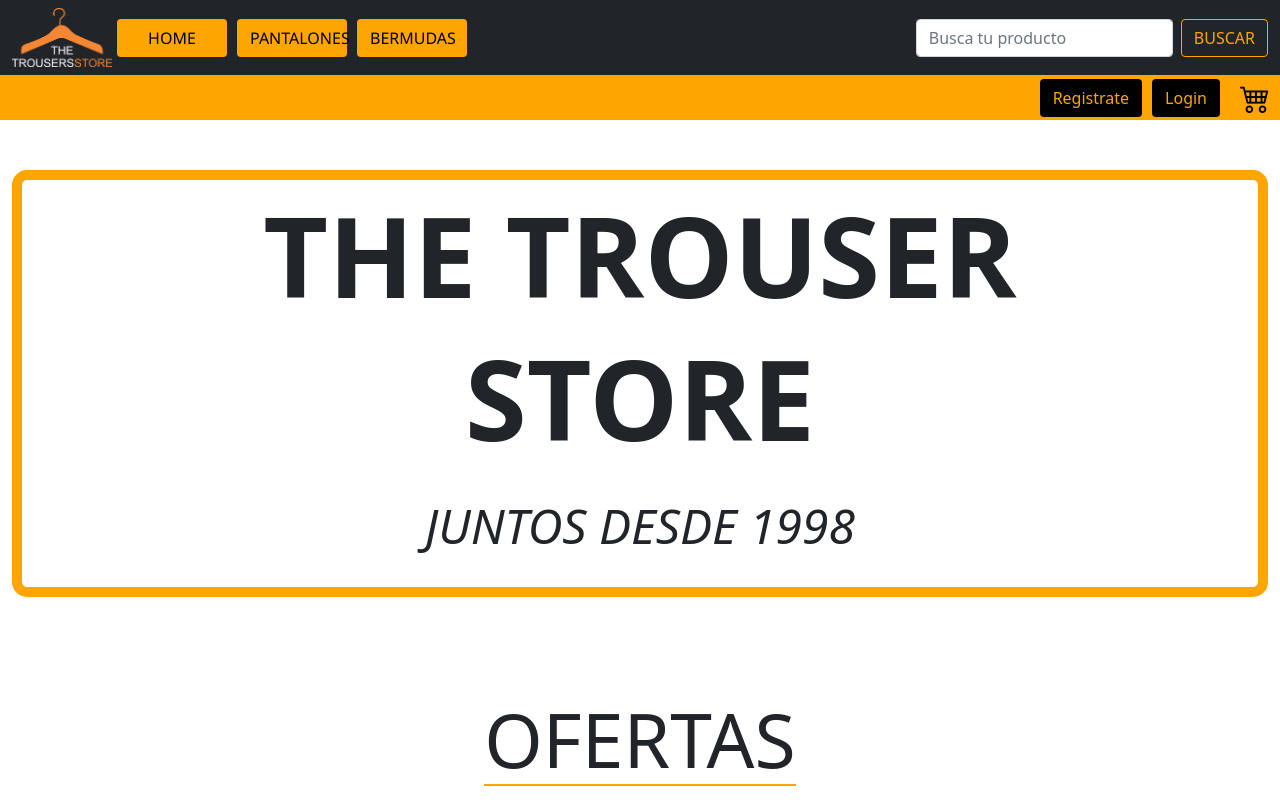
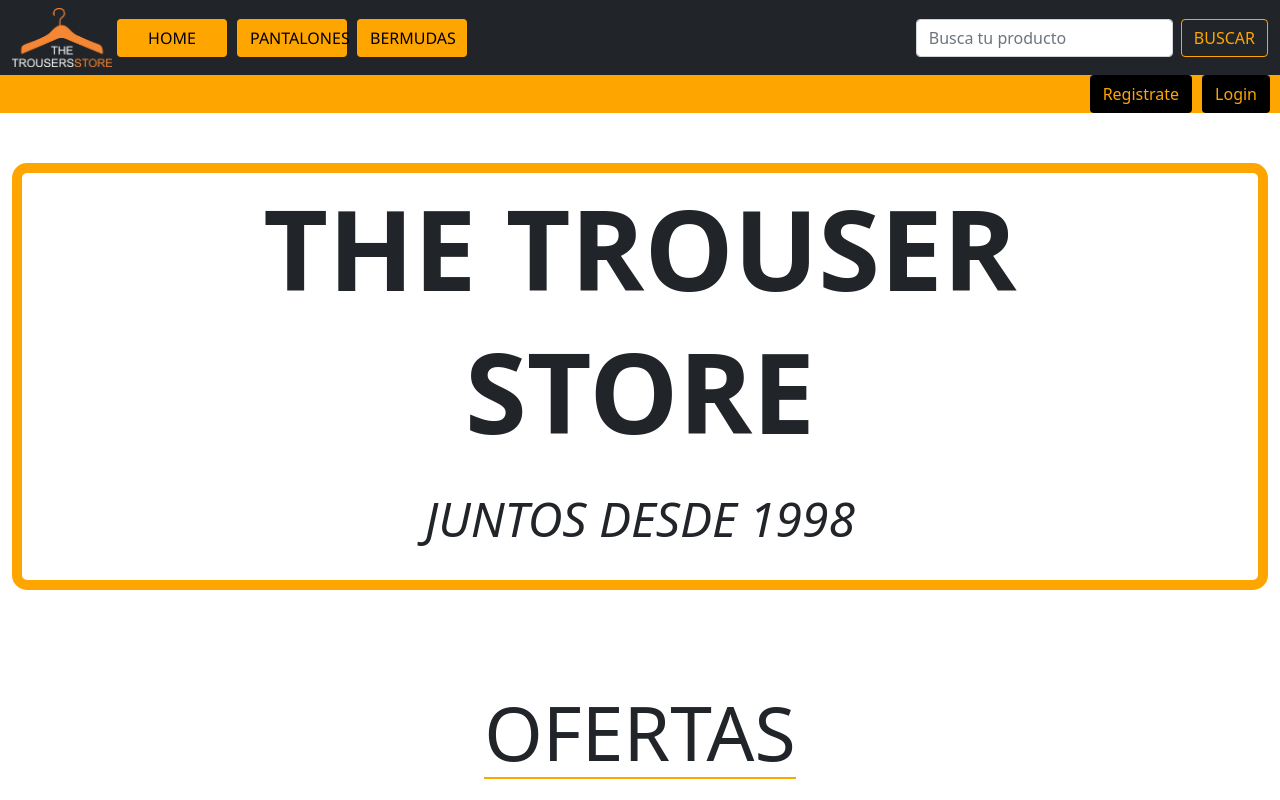
Before and after one commit to DavidTarrab26/ProyectoFinal, a React (Create React App) app: page / in a window 1280 px wide. Shown: the top 800 px of the page. Built offline with nearby package versions, Linux system fonts and the light colour scheme.

Commit message:
casi final

```diff
--- a/src/componentes/detalle/Detalle.js
+++ b/src/componentes/detalle/Detalle.js
@@ -5,7 +5,7 @@ import './Detalle.css'
 
 const Detalle = () => {
     const { id } = useParams();
-    const {productos, agregarAlCarrito} = useContext(Context)
+    const {productos, agregarAlCarrito, logeado} = useContext(Context)
     const [prodADetallar, setProdADetallar ] = useState({})
     const [ tamanios, setTamanios] = useState([])
 
--- a/src/componentes/login/Login.js
+++ b/src/componentes/login/Login.js
@@ -1,11 +1,11 @@
-import 'bootstrap/dist/css/bootstrap.min.css';
+//import 'bootstrap/dist/css/bootstrap.min.css';
 import { useEffect, useState, useContext} from 'react';
 import { Context } from '../../store/appContext'
 import "./Login.css"
 
 
 const Login = () => {
-    const [ usuarios, bienvenido, errorLogin] = useContext(Context)
+    const { usuarios, bienvenido, errorLogin, setLogeado } = useContext(Context)
     const [ logCorreo, setLogCorreo ] = useState("")
     const [ logContrasenia, setLogContrasenia ] = useState("")
     //const login = parseInt(localStorage.getItem('usuario'))
@@ -13,47 +13,39 @@ const Login = () => {
     let usuBuscado = {};
 
 
-    const validarLogin = (contrasenia, email) => {
+     const validarLogin = (email, contrasenia) => {
         usuBuscado = (usuarios.find(usu => usu.email == email && usu.pass == contrasenia))
         if (usuBuscado != null) {
             bienvenido(usuBuscado.name)
+            setLogeado(true)
         } else {
             errorLogin(email)
         }
     }
 
-        /*const guardarLogin = (e) =>{
-        e.preventDefault()
-        setLogin([{email: logCorreo, pass: logContrasenia}, ...login])}
-
-        useEffect(()=>{
-            localStorage.setItem('login', JSON.stringify(login))
-        },[login])
-        const validacionUser = () =>{
-            setEntro(login.find(log=>logCorreo && logContrasenia === log.email && log.pass))
-        }*/
+    console.log(usuarios)
 
 
     return (
-
+        <>
         <div className='formRegis container-fluid bg-dark d-flex justify-content-center mt-4'>
             <div className='row container shadow formMapa'>
                 <div className='col-6'>
                         <h4 className=' tituloLogin mt-5'>INICIA SESION</h4>
-
                         <div className="mb-5">
-                            <input type="email" className="form-control"  placeholder="correo electronico"onChange={(e)=>setLogCorreo(e.target.value)}/>
+                            <input type="text" className="form-control"  placeholder="correo electronico" onChange={(e)=>setLogCorreo(e.target.value)}/>
 
                         </div>
-                        <div class="row mb-3">
-                            <input type="password" class="form-control" placeholder="Contraseña" onChange={(e)=>setLogContrasenia(e.target.value)}/>
+                        <div className="row mb-3">
+                            <input type="password" className="form-control" placeholder="Contraseña" onChange={(e)=>setLogContrasenia(e.target.value)}/>
                         </div>
                         <div>
-                            <button className="btn botonRegis mb-4" onClick={()=>validarLogin(logCorreo, logContrasenia)}> Entrar</button>
+                            <button className="btn botonRegis mb-4" onClick={()=>validarLogin(logCorreo, logContrasenia)} > Entrar</button>
                         </div>
                 </div>
             </div>
         </div>
+    </>
 
      );
 }
--- a/src/componentes/navbar/Navbar.js
+++ b/src/componentes/navbar/Navbar.js
@@ -7,7 +7,7 @@ import "./Navbar.css"
 
 
 const Navbar = () => {
-  const {carrito} = useContext(Context)
+  const {carrito, logeado} = useContext(Context)
     return (
    <>
    {/* navbar */}
@@ -39,15 +39,22 @@ const Navbar = () => {
     {/* login */}
 
     <div className='login d-flex justify-content-end'>
-      <Link to="/Registrarse"><button className='btn btn-regis'> Registrate </button></Link>
-      <Link to="/Login"><button className='btn btn-login'> Login </button></Link>
-      {carrito.length > 0 ?
-        <div className='d-flex'>
-          <Link to="/carrito"><i className="bi bi-cart4"></i></Link>
-          <p className='carritoLength'>{carrito.length}</p>
+      {logeado ?
+        <div>
+
+          {carrito.length > 0 ?
+            <div className='d-flex'>
+              <Link to="/carrito"><i className="bi bi-cart4"></i></Link>
+              <p className='carritoLength'>{carrito.length}</p>
+            </div>
+          :
+          <Link to="/carrito"><i className="bi bi-cart4"></i></Link>}
         </div>
       :
-      <Link to="/carrito"><i className="bi bi-cart4"></i></Link>
+      <div>
+          <Link to="/Registrarse"><button className='btn btn-regis'> Registrate </button></Link>
+          <Link to="/Login"><button className='btn btn-login'> Login </button></Link>
+      </div>
       }
 
     </div>
--- a/src/store/appContext.js
+++ b/src/store/appContext.js
@@ -29,8 +29,11 @@ const AppProvider = ({children}) => {
     const [carrito, setCarrito] = useState(JSON.parse(localStorage.getItem('carrito')) ??[])
     const [precios, setPrecios] = useState(0)
 
+    //estado del registro
+    const [registrado, setRegistrado] =useState(false)
+
     //estado del login
-    const [registrado, setRegistrado] =useState(false)
+    const [logeado, setLogeado] = useState(false)
 
     //Lista de usuarios
     const [usuarios, setUsuarios] = useState([
@@ -76,7 +79,7 @@ const AppProvider = ({children}) => {
 
 
     return (
-        <Context.Provider value={{productos, setProductos, carrito, setCarrito, agregarAlCarrito, precios, registrado, registroOk, noRegistrado, setPrecios, prodAgregado, setRegistrado, usuarios, setUsuarios, bienvenido, errorLogin}}>
+        <Context.Provider value={{productos, setProductos, carrito, setCarrito, agregarAlCarrito, precios, registrado, registroOk, noRegistrado, setPrecios, prodAgregado, setRegistrado, usuarios, setUsuarios, bienvenido, errorLogin, logeado, setLogeado}}>
             <div><Toaster /></div>
             {children}
         </Context.Provider>
```
